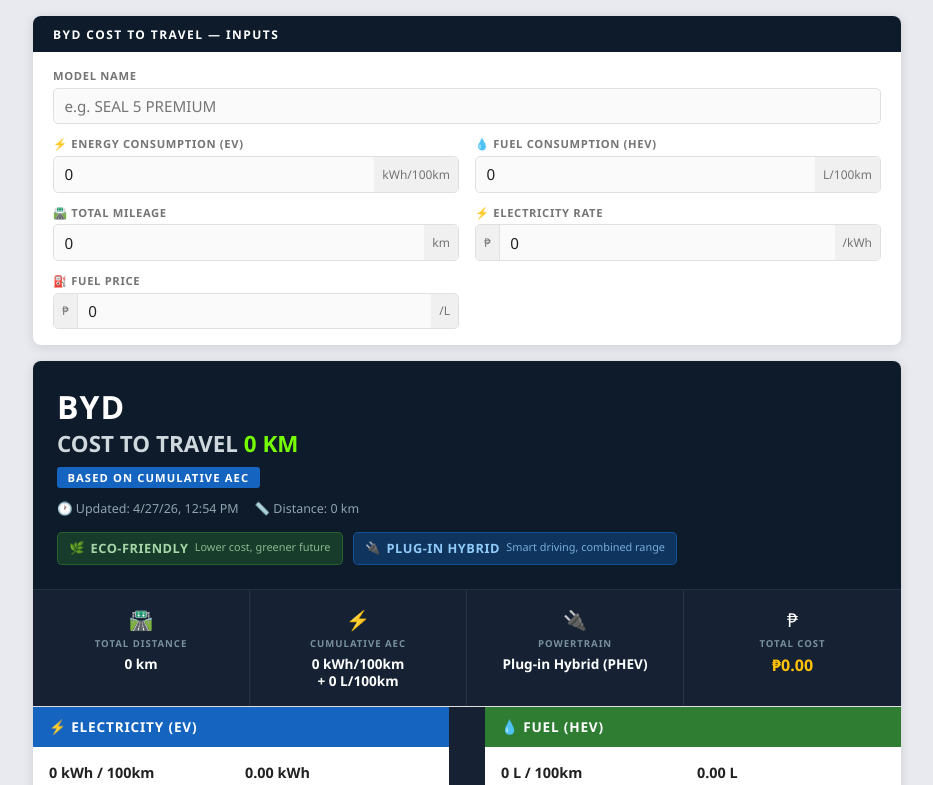
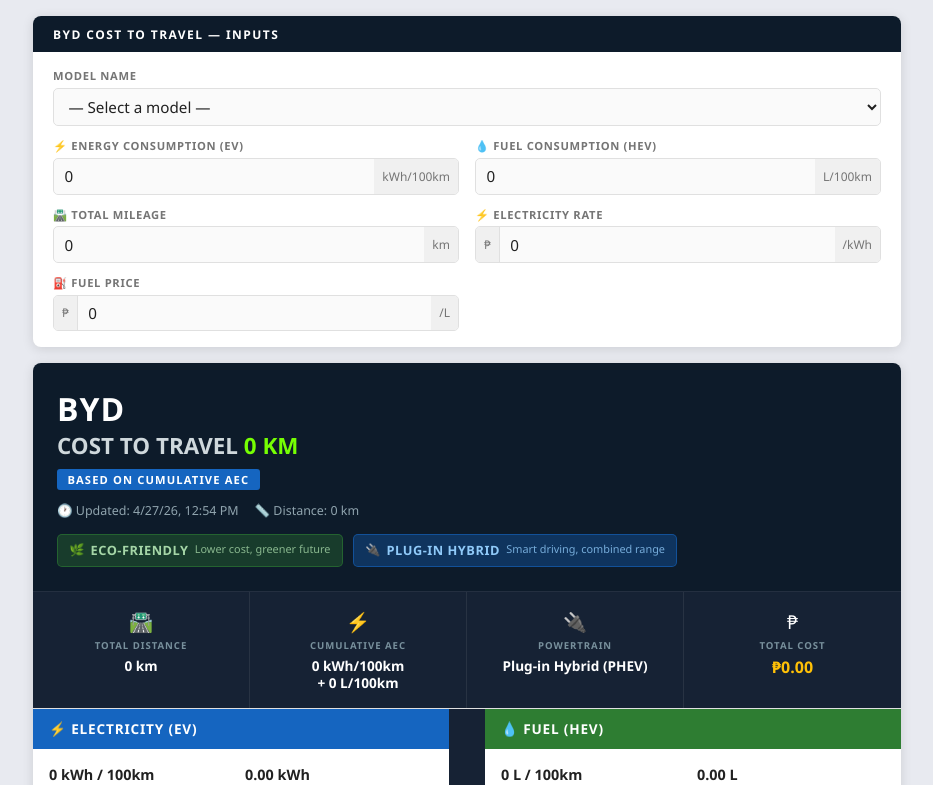
Before and after one commit to orlandoayeras/byd-cost-travel, a React (Vite) app: page / in a window 1280 px wide. Shown: the top 785 px of the page, without its empty margins (173-1106 px from the left). Built offline with nearby package versions, Linux system fonts and the light colour scheme.

Commit message:
Replace model name text input with BYD PH model/variant dropdown

```diff
--- a/src/components/InputPanel.tsx
+++ b/src/components/InputPanel.tsx
@@ -1,4 +1,34 @@
 import type { Inputs } from '../types'
+
+type ModelOption = { label: string; value: string; isVariant?: boolean }
+
+const BYD_MODELS: ModelOption[] = [
+  { label: 'BYD Seagull', value: 'BYD Seagull' },
+  { label: 'BYD Seal', value: 'BYD Seal' },
+  { label: '  Performance', value: 'BYD Seal Performance', isVariant: true },
+  { label: '  Advanced', value: 'BYD Seal Advanced', isVariant: true },
+  { label: 'BYD Dolphin', value: 'BYD Dolphin' },
+  { label: 'BYD Tang', value: 'BYD Tang' },
+  { label: 'BYD Han', value: 'BYD Han' },
+  { label: 'BYD Atto 3', value: 'BYD Atto 3' },
+  { label: '  Dynamic', value: 'BYD Atto 3 Dynamic', isVariant: true },
+  { label: '  Premium', value: 'BYD Atto 3 Premium', isVariant: true },
+  { label: 'BYD eMAX 7', value: 'BYD eMAX 7' },
+  { label: '  Standard', value: 'BYD eMAX 7 Standard', isVariant: true },
+  { label: '  Superior Captain', value: 'BYD eMAX 7 Superior Captain', isVariant: true },
+  { label: 'BYD Sealion 6', value: 'BYD Sealion 6' },
+  { label: 'BYD Sealion 5', value: 'BYD Sealion 5' },
+  { label: 'BYD Shark 6', value: 'BYD Shark 6' },
+  { label: '  Premium', value: 'BYD Shark 6 Premium', isVariant: true },
+  { label: '  Advanced', value: 'BYD Shark 6 Advanced', isVariant: true },
+  { label: 'BYD Tang DM-i', value: 'BYD Tang DM-i' },
+  { label: 'BYD Seal 5', value: 'BYD Seal 5' },
+  { label: '  Dynamic', value: 'BYD Seal 5 Dynamic', isVariant: true },
+  { label: '  Premium', value: 'BYD Seal 5 Premium', isVariant: true },
+  { label: 'BYD eMAX 9', value: 'BYD eMAX 9' },
+  { label: '  Premium', value: 'BYD eMAX 9 Premium', isVariant: true },
+  { label: '  Advanced', value: 'BYD eMAX 9 Advanced', isVariant: true },
+]
 
 interface InputPanelProps {
   inputs: Inputs
@@ -36,12 +66,17 @@
       <div className="input-grid">
         <div className="input-field full-width">
           <label>Model Name</label>
-          <input
-            type="text"
+          <select
             value={inputs.modelName}
             onChange={e => onChange('modelName', e.target.value)}
-            placeholder="e.g. SEAL 5 PREMIUM"
-          />
+          >
+            <option value="">— Select a model —</option>
+            {BYD_MODELS.map(opt => (
+              <option key={opt.value} value={opt.value} style={opt.isVariant ? { paddingLeft: '1.5rem' } : undefined}>
+                {opt.label}
+              </option>
+            ))}
+          </select>
         </div>
 
         <div className="input-field">
--- a/src/index.css
+++ b/src/index.css
@@ -76,6 +76,7 @@
   margin-bottom: 0.3rem;
 }
 
+.input-field select,
 .input-field input[type='text'],
 .input-field input[type='number'] {
   width: 100%;
@@ -90,7 +91,8 @@
   outline: none;
 }
 
-.input-field input:focus {
+.input-field input:focus,
+.input-field select:focus {
   border-color: var(--ev);
   background: var(--white);
 }
```
